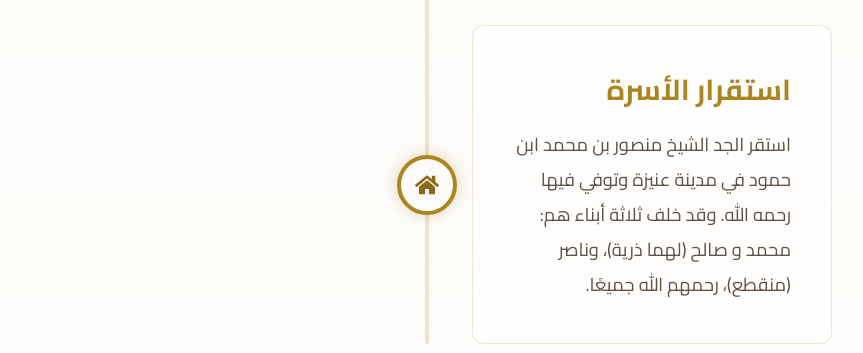
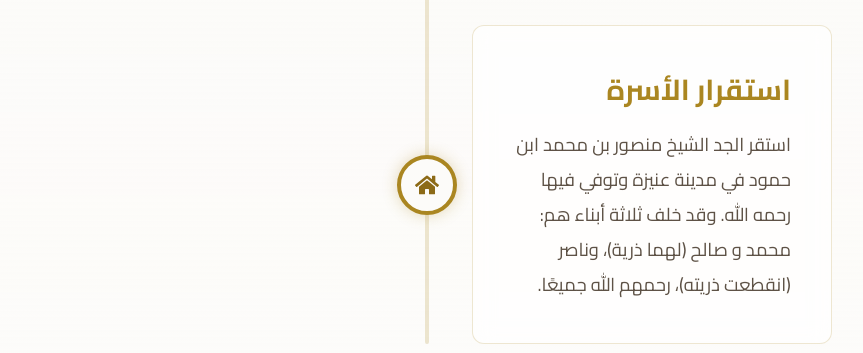
Before and after one commit to Alshagha/alshagha-website, a React (Vite) app: page / in a window 1280 px wide. Shown: the part 1820-2173 px from the top of the page, without its empty margins (213-1076 px from the left). Built offline with nearby package versions, Linux system fonts and the light colour scheme.

Commit message:
Update History.jsx

```diff
--- a/src/components/History.jsx
+++ b/src/components/History.jsx
@@ -68,7 +68,7 @@ const History = () => {
                         <div className="timeline-content glass-panel">
                             <h3 className="card-title">استقرار الأسرة </h3>
                             <p className="card-text">
-                                استقر الجد الشيخ منصور بن محمد ابن حمود في مدينة عنيزة وتوفي فيها رحمه الله. وقد خلف ثلاثة أبناء هم: محمد و صالح (لهما ذرية)، وناصر (منقطع)،
+                                استقر الجد الشيخ منصور بن محمد ابن حمود في مدينة عنيزة وتوفي فيها رحمه الله. وقد خلف ثلاثة أبناء هم: محمد و صالح (لهما ذرية)، وناصر (انقطعت ذريته)،
                                 رحمهم الله جميعًا.
                             </p>
                         </div>
```
